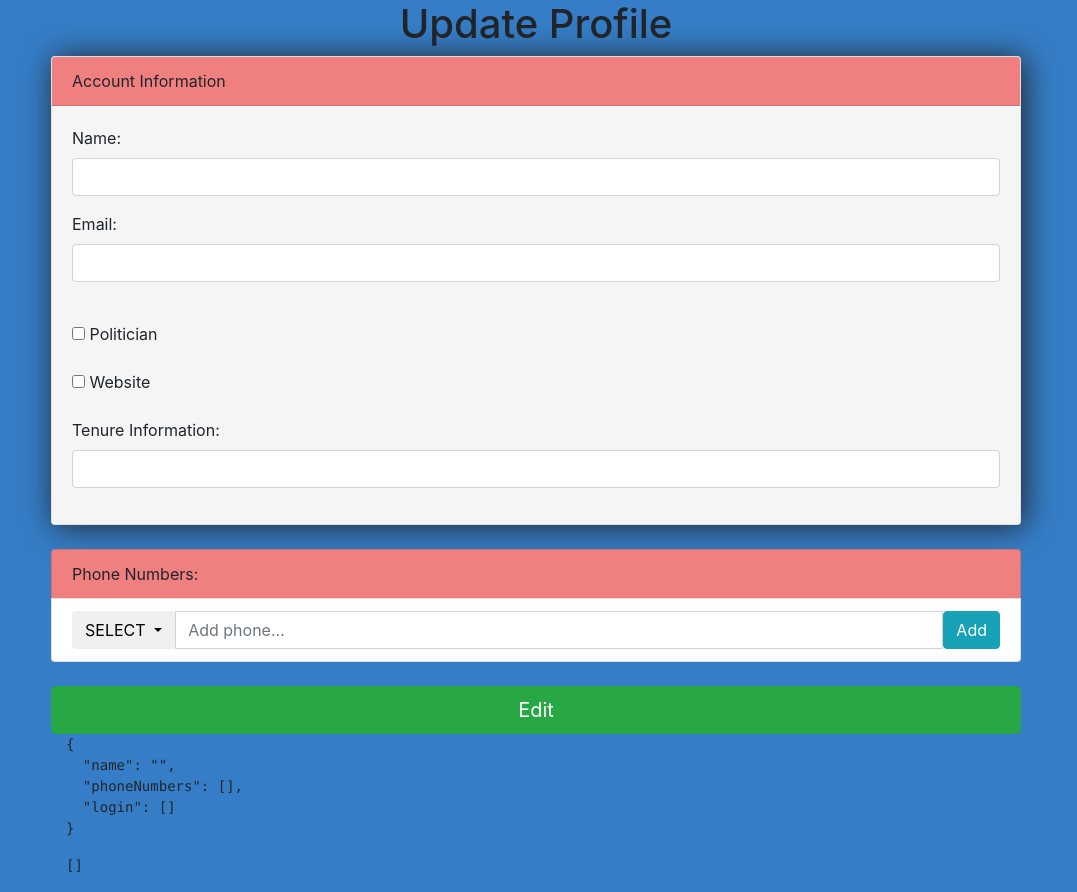
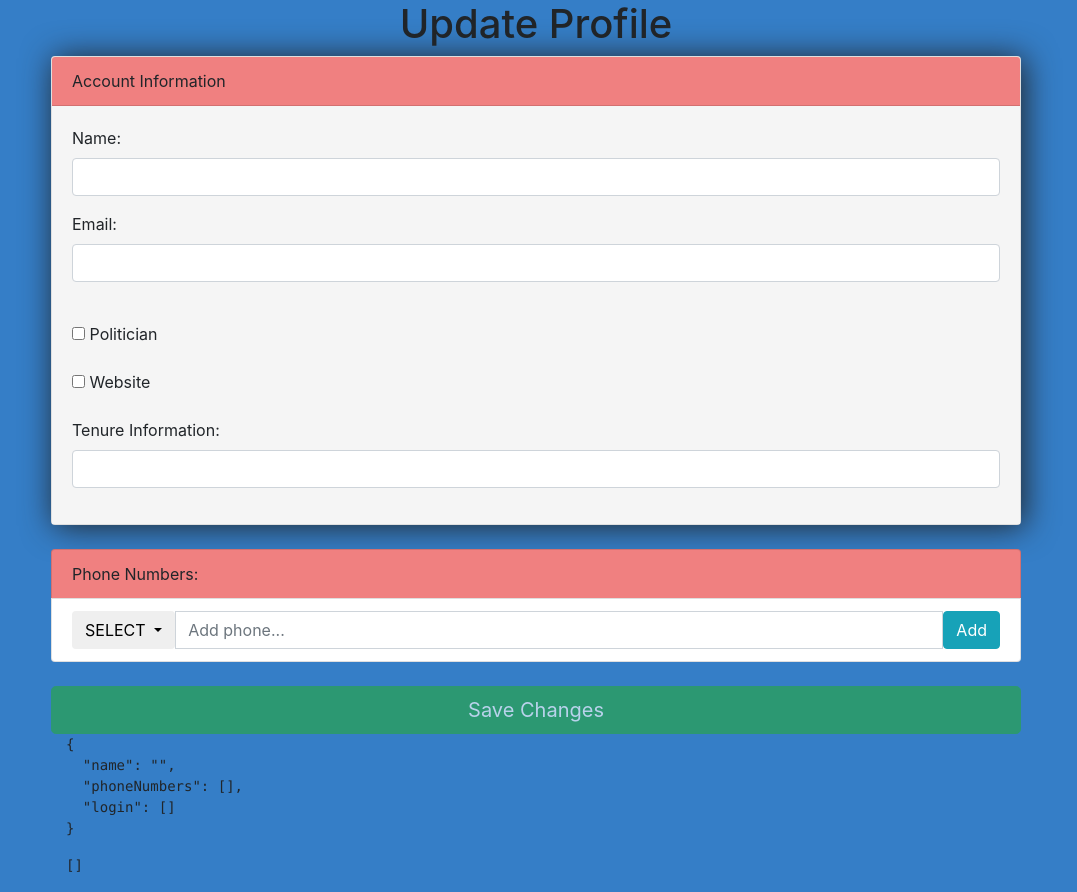
Before and after one commit to ndenefe/DB_UI_S18, an Angular app: page /update_profile in a window 1280 px wide. Shown: the whole page, without its empty margins (104-1181 px from the left). Built offline with nearby package versions, Linux system fonts and the light colour scheme.

Commit message:
button disabiling

```diff
--- a/src/app/login/login.component.html
+++ b/src/app/login/login.component.html
@@ -26,7 +26,7 @@
         <hr>
         <div class="form-group">
 
-          <button class="btn btn-primary" type="button" (click)="login()">Login</button>
+          <button class="btn btn-primary" type="button" [disabled] = '!newLogin.username || !newLogin.password' (click)="login()">Login</button>
           <a [routerLink]="['/signup']" class="btn btn-link">Sign Up</a>
         </div>
       </form>
--- a/src/app/sign-up/sign-up.component.html
+++ b/src/app/sign-up/sign-up.component.html
@@ -132,7 +132,7 @@
         </li>
       </ul>
       <br />
-      <button class="btn btn-lg btn-success btn-block" type="button" (click)="saveProfile()">
+      <button class="btn btn-lg btn-success btn-block" type="button" [disabled] = '!account.name || !account.email'  (click)="saveProfile()">
         Save
       </button>
       <a [routerLink]="['/login']" class="btn btn-danger btn-block bg-gray">Cancel</a>
--- a/src/app/update/updtLogin/updtLogin.component.html
+++ b/src/app/update/updtLogin/updtLogin.component.html
@@ -32,7 +32,7 @@
         </div>
         <div *ngIf="!checkPassMatch" class="text-danger">*Passwords do not match</div>
         <div *ngIf="passCheck" class="text-danger">*Password is required</div>
-        <button class="btn btn-primary" type="button" (click)="resetLogin()">Reset</button>
+        <button class="btn btn-primary" type="button" [disabled] = '!newLogin.username || !newLogin.password || !passwordCheck' (click)="resetLogin()">Save Changes</button>
       </div>
     </div>
     <div class="col-md-4">
--- a/src/app/update/updtProfile/updtProfile.component.html
+++ b/src/app/update/updtProfile/updtProfile.component.html
@@ -100,8 +100,8 @@
         </li>
       </ul>
       <br />
-      <button class="btn btn-lg btn-success btn-block" type="button" (click)="saveProfile()">
-        Edit
+      <button class="btn btn-lg btn-success btn-block" type="button" [disabled] = '!account.name || !account.email' (click)="saveProfile()">
+        Save Changes
       </button>
       <div class="col-md-4">
         <pre>{{account|json}}</pre>
--- a/src/app/update/updtProfile/updtProfile.component.ts
+++ b/src/app/update/updtProfile/updtProfile.component.ts
@@ -12,6 +12,8 @@ import { Website } from '../../domain/models/website';
 //need to add navbar to the page and add this to navbar
 
 //need to add beter validation on this and sign up
+
+//add an alert message saying profile was updated if sucessful
 
 @Component({
   selector: 'app-updtProfile',
```
